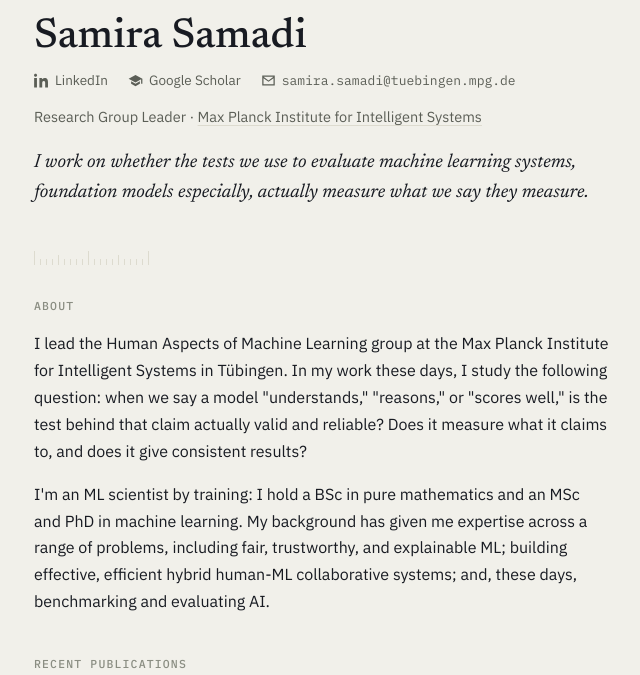
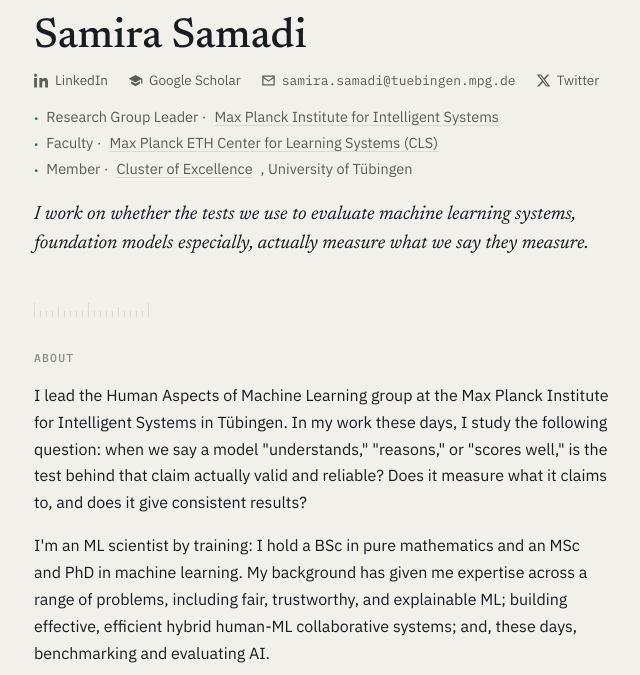
Before and after one commit to samirasamadi/samirasamadi.github.io, a plain HTML site: page index.html in a window 1280 px wide. Shown: the part 272-947 px from the top of the page, without its empty margins (300-940 px from the left). Drawn offline with Linux system fonts and the light colour scheme.

Commit message:
Add files via upload

```diff
--- a/index.html
+++ b/index.html
@@ -105,10 +105,26 @@
   .links-row a:hover{ color:var(--accent-ink); }
   .links-row svg{ width:15px; height:15px; flex:none; }
   .links-row .email-text{ font-family:"IBM Plex Mono", ui-monospace, monospace; font-size:13px; }
+  .role-list{
+    list-style:none;
+    margin:0;
+    padding:0;
+    display:flex;
+    flex-direction:column;
+    gap:4px;
+  }
   .role{
     font-size:14.5px;
     color:var(--muted);
     margin:0;
+    display:flex;
+    align-items:baseline;
+    gap:8px;
+  }
+  .role::before{
+    content:"•";
+    color:var(--accent);
+    font-size:11px;
   }
   .role a{ color:var(--muted); }
   .thesis{
@@ -290,7 +306,7 @@
   .affil-text a{ color:var(--muted-2); }
 
   footer{
-    margin-top:56px;
+    margin-top:28px;
     padding-top:20px;
     border-top:1px solid var(--border);
     font-size:12px;
@@ -327,8 +343,16 @@
             <svg viewBox="0 0 24 24" fill="currentColor" aria-hidden="true"><path d="M2 4h20v16H2V4zm2 2v.01L12 12l8-5.99V6H4zm16 2.24-7.4 5.55a1 1 0 0 1-1.2 0L4 8.24V18h16V8.24z"/></svg>
             <span class="email-text">samira.samadi@tuebingen.mpg.de</span>
           </a>
+          <a href="https://x.com/highBirdInPink" aria-label="Twitter">
+            <svg viewBox="0 0 24 24" fill="currentColor" aria-hidden="true"><path d="M18.244 2.25h3.308l-7.227 8.26 8.502 11.24H16.17l-5.214-6.817L4.99 21.75H1.68l7.73-8.835L1.254 2.25H8.08l4.713 6.231zm-1.161 17.52h1.833L7.084 4.126H5.117z"/></svg>
+            Twitter
+          </a>
         </div>
-        <p class="role">Research Group Leader · <a href="https://is.mpg.de/hml">Max Planck Institute for Intelligent Systems</a></p>
+        <ul class="role-list">
+          <li class="role">Research Group Leader · <a href="https://is.mpg.de/hml">Max Planck Institute for Intelligent Systems</a></li>
+          <li class="role">Faculty · <a href="https://learning-systems.org/">Max Planck ETH Center for Learning Systems (CLS)</a></li>
+          <li class="role">Member · <a href="https://uni-tuebingen.de/en/research/core-research/cluster-of-excellence-machine-learning/home/">Cluster of Excellence</a>, University of Tübingen</li>
+        </ul>
       </div>
     </div>
     <p class="thesis">I work on whether the tests we use to evaluate machine learning systems, foundation models especially, actually measure what we say they measure.</p>
@@ -409,9 +433,7 @@
 
   <hr class="divider">
 
-  <p class="affil-text">I'm also faculty at the <a href="https://learning-systems.org/">Max Planck ETH Center for Learning Systems</a> and a member of the <a href="https://uni-tuebingen.de/en/research/core-research/cluster-of-excellence-machine-learning/home/">Cluster of Excellence</a> at the University of Tübingen.</p>
-
-  <hr class="divider">
+  <p class="affil-text">I also <a href="paintings.html">paint</a>.</p>
 
   <footer>samirasamadi.org</footer>
 
```
